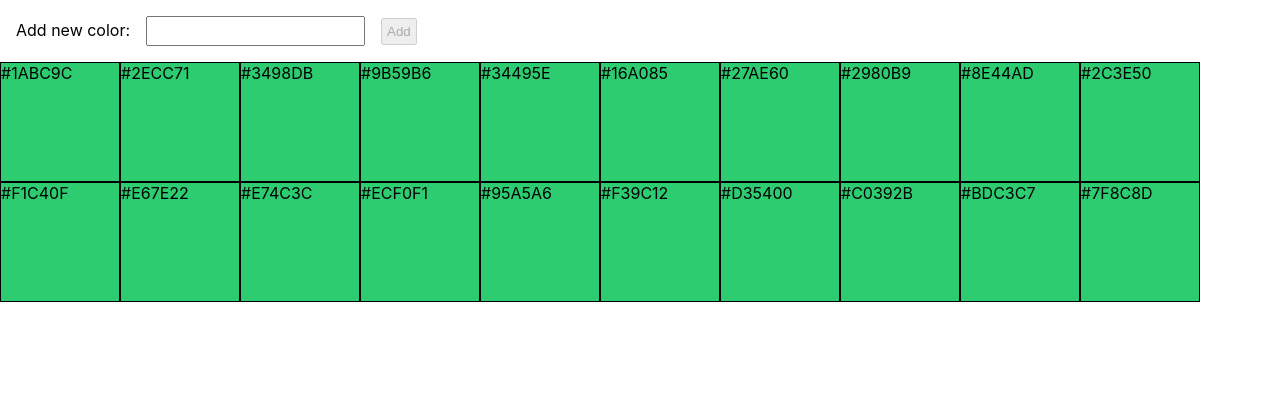
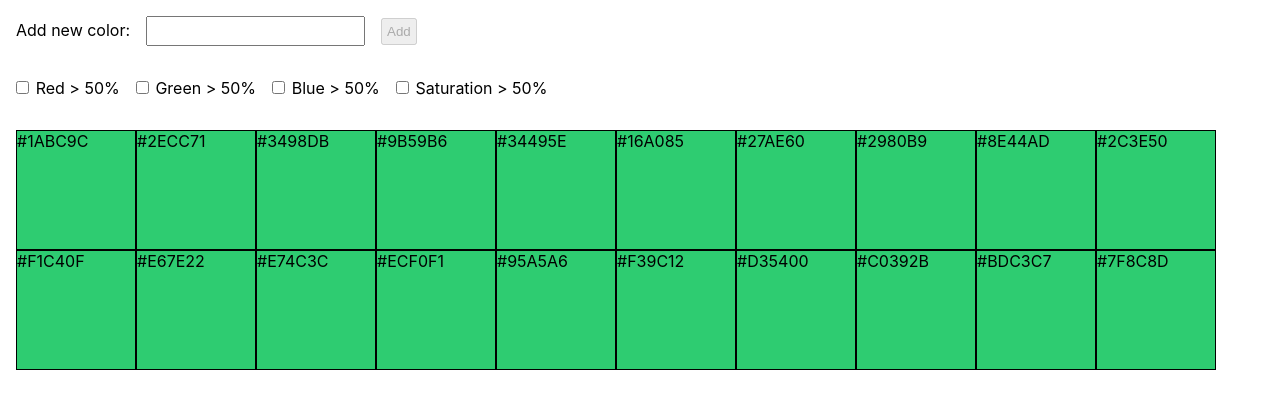
Before and after one commit to stoikal/color-gallery, a React (Create React App) app: page / in a window 1280 px wide. Shown: the top 408 px of the page. Built offline with nearby package versions, Linux system fonts and the light colour scheme.

Commit message:
create filter view

```diff
--- a/src/App.tsx
+++ b/src/App.tsx
@@ -2,8 +2,8 @@ import React, { useState, useEffect } from 'react';
 import './App.scss';
 import ColorView from './components/ColorView';
 import ColorInput from './components/ColorInput';
+import ColorStorage from './utils/colorStorage';
 import DEFAULT_COLORS from './constants/defaultCollors';
-import ColorStorage from './utils/colorStorage';
 
 const App = () => {
   const [colorList, setColorList] = useState<string[]>([]);
--- /dev/null
+++ b/src/components/ColorFilter/ColorFilter.module.scss
@@ -0,0 +1,11 @@
+.filterRow {
+  padding: 1em;
+
+  input {
+    margin-right: 0.5em;
+  }
+
+  label {
+    margin-right: 1em;
+  }
+}
--- /dev/null
+++ b/src/components/ColorFilter/index.tsx
@@ -0,0 +1,26 @@
+import React from 'react';
+import styles from './ColorFilter.module.scss';
+
+type ColorFilterProps = {
+  hex: string;
+}
+
+const ColorFilter = (): JSX.Element => {
+
+  return (
+    <div className={styles.filterRow}>
+      <form onChange={(e) => console.log(e)}>
+        <input name="red" type="checkbox"/>
+        <label htmlFor="red">{'Red > 50%'}</label>
+        <input name="green" type="checkbox"/>
+        <label>{'Green > 50%'}</label>
+        <input name="blue" type="checkbox"/>
+        <label>{'Blue > 50%'}</label>
+        <input name="saturation" type="checkbox"/>
+        <label>{'Saturation > 50%'}</label>
+      </form>
+    </div>
+  )
+};
+
+export default ColorFilter;
--- a/src/components/ColorView/ColorView.module.scss
+++ b/src/components/ColorView/ColorView.module.scss
@@ -1,5 +1,6 @@
 .container {
   display: grid;
   grid-template-columns: repeat(auto-fit, minmax(120px, 120px));
+  padding: 1em;
   // justify-content: space-between;
 }
--- a/src/components/ColorView/index.tsx
+++ b/src/components/ColorView/index.tsx
@@ -1,6 +1,7 @@
 import React from 'react';
 import styles from './ColorView.module.scss';
 import ColorBox from '../ColorBox';
+import ColorFilter from '../ColorFilter';
 
 type ColorViewProps = {
   colors: string[];
@@ -8,11 +9,14 @@ type ColorViewProps = {
 
 const ColorView = ({ colors }: ColorViewProps): JSX.Element => {
   return (
-    <div className={styles.container}>
-      {colors.map((hex, index) => (
-        <ColorBox hex={hex} key={index}/>
-      ))}
-    </div>
+    <>
+      <ColorFilter />
+      <div className={styles.container}>
+        {colors.map((hex, index) => (
+          <ColorBox hex={hex} key={index}/>
+        ))}
+      </div>
+    </>
   )
 };
 
```
